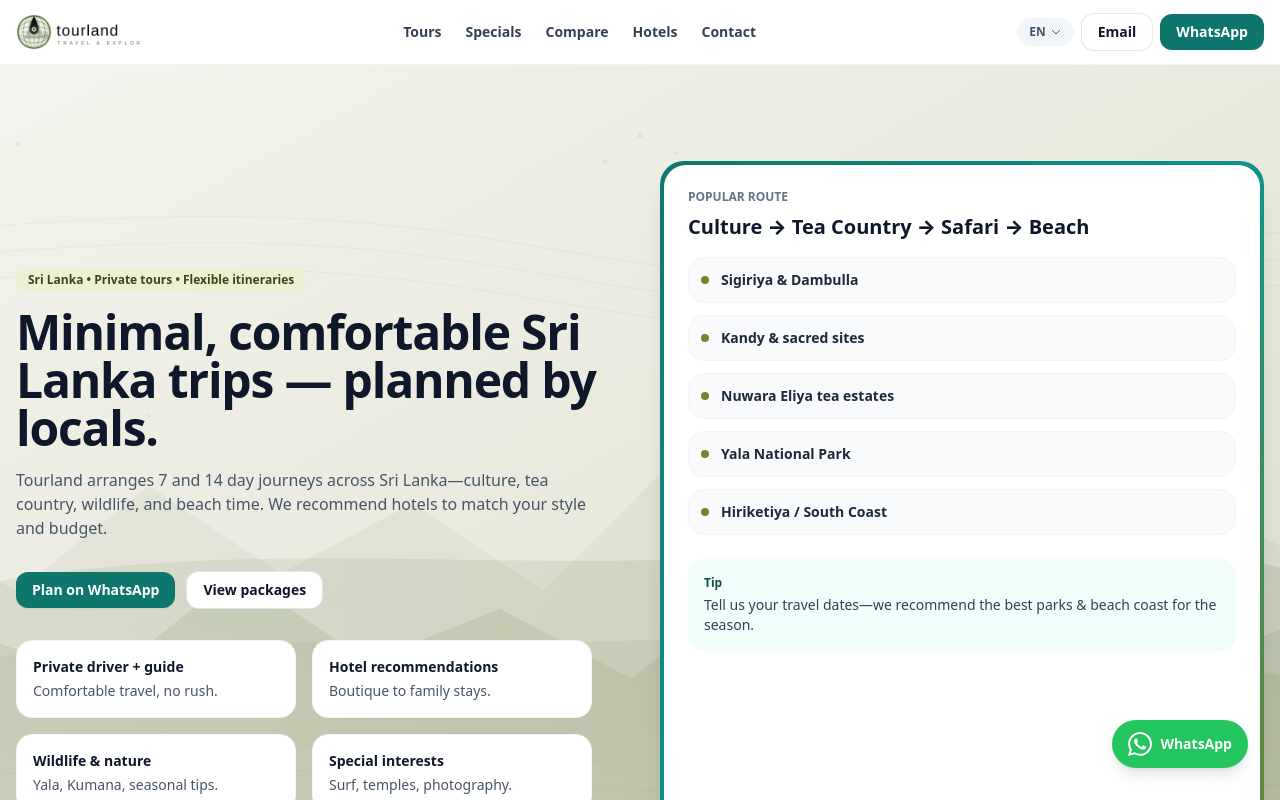
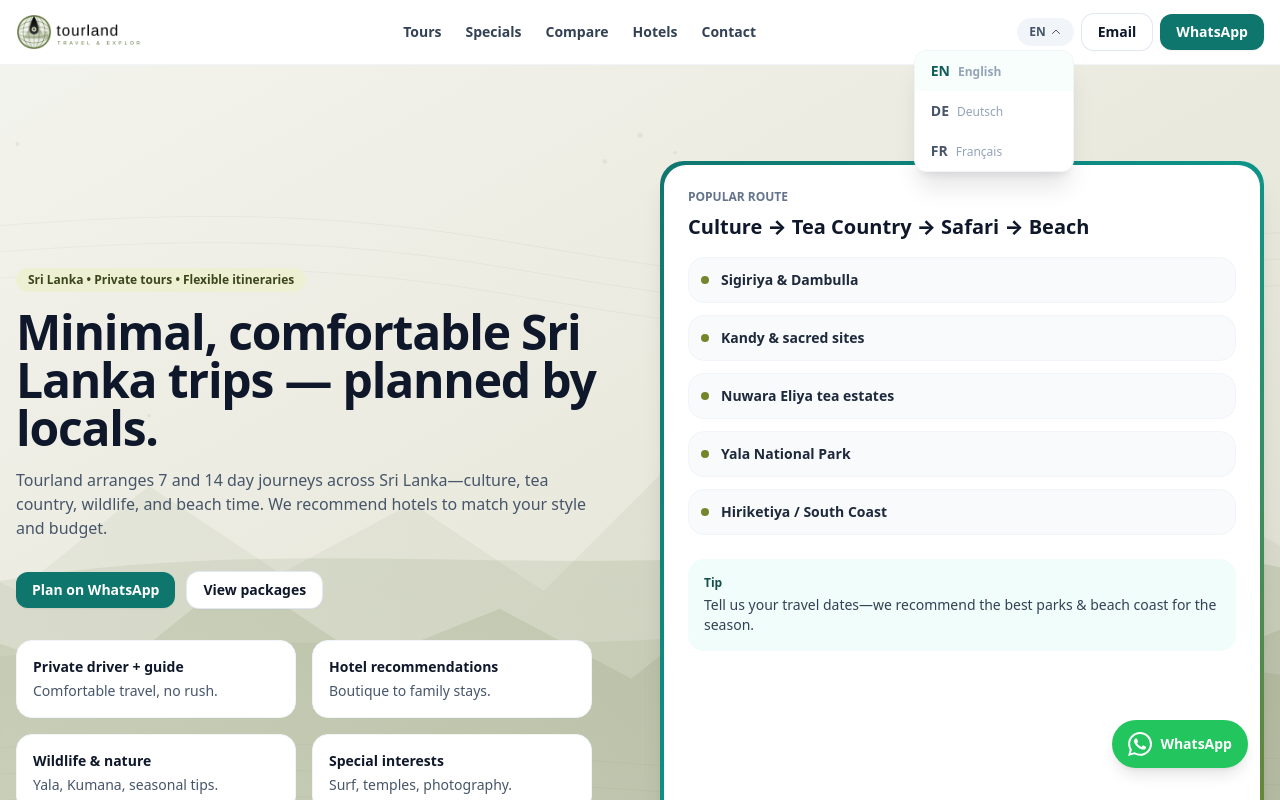
Before and after one commit to SuraMahesh/tourland, a React (Vite) app: page / in a window 1280 px wide. Both pictures are taken after a click on the button "EN". Shown: the top 800 px of the page. Built offline with nearby package versions, Linux system fonts and the light colour scheme.

Commit message:
Fix LanguageSwitcher: replace hover with click dropdown

```diff
--- a/src/components/LanguageSwitcher.jsx
+++ b/src/components/LanguageSwitcher.jsx
@@ -1,3 +1,4 @@
+import { useState } from 'react'
 import { useTranslation } from 'react-i18next'
 
 const languages = [
@@ -8,28 +9,43 @@ const languages = [
 
 export default function LanguageSwitcher() {
   const { i18n } = useTranslation()
+  const [open, setOpen] = useState(false)
   const current = languages.find(l => l.code === i18n.language) || languages[0]
 
   return (
-    <div className="relative group inline-block">
-      <button className="flex items-center gap-1 rounded-full bg-slate-100 px-3 py-1.5 text-xs font-bold text-slate-600 hover:bg-slate-200 transition">
+    <div className="relative">
+      <button
+        onClick={() => setOpen(!open)}
+        className="flex items-center gap-1 rounded-full bg-slate-100 px-3 py-1.5 text-xs font-bold text-slate-600 hover:bg-slate-200 transition"
+      >
         {current.label}
-        <svg className="h-3 w-3" fill="none" stroke="currentColor" viewBox="0 0 24 24">
+        <svg className={`h-3 w-3 transition ${open ? 'rotate-180' : ''}`} fill="none" stroke="currentColor" viewBox="0 0 24 24">
           <path strokeLinecap="round" strokeLinejoin="round" strokeWidth={2} d="M19 9l-7 7-7-7" />
         </svg>
       </button>
-      <div className="absolute right-0 top-full mt-1 hidden w-36 group-hover:block rounded-xl bg-white shadow-lg border border-slate-100 z-50">
+
+      {open && (
+        <>
+          {/* Backdrop to close */}
+          <div className="fixed inset-0 z-40" onClick={() => setOpen(false)} />
+          {/* Dropdown */}
+          <div className="absolute right-0 top-full mt-1 w-40 rounded-xl bg-white shadow-xl border border-slate-100 z-50 overflow-hidden">
             {languages.map(lang => (
               <button
                 key={lang.code}
-            onClick={() => i18n.changeLanguage(lang.code)}
-            className={`w-full text-left px-3 py-2 text-sm hover:bg-slate-50 ${lang.code === current.code ? 'font-bold text-brand-teal-800' : 'text-slate-600'}`}
+                onClick={() => {
+                  i18n.changeLanguage(lang.code)
+                  setOpen(false)
+                }}
+                className={`w-full text-left px-4 py-2.5 text-sm hover:bg-slate-50 ${lang.code === current.code ? 'font-bold text-brand-teal-800 bg-brand-teal-50/50' : 'text-slate-600'}`}
               >
                 <span className="font-bold">{lang.label}</span>
-            <span className="ml-1 text-slate-400 text-xs">{lang.name}</span>
+                <span className="ml-2 text-slate-400 text-xs">{lang.name}</span>
               </button>
             ))}
           </div>
+        </>
+      )}
     </div>
   )
 }
```
Lines whose indentation alone changed are shown as unchanged.
